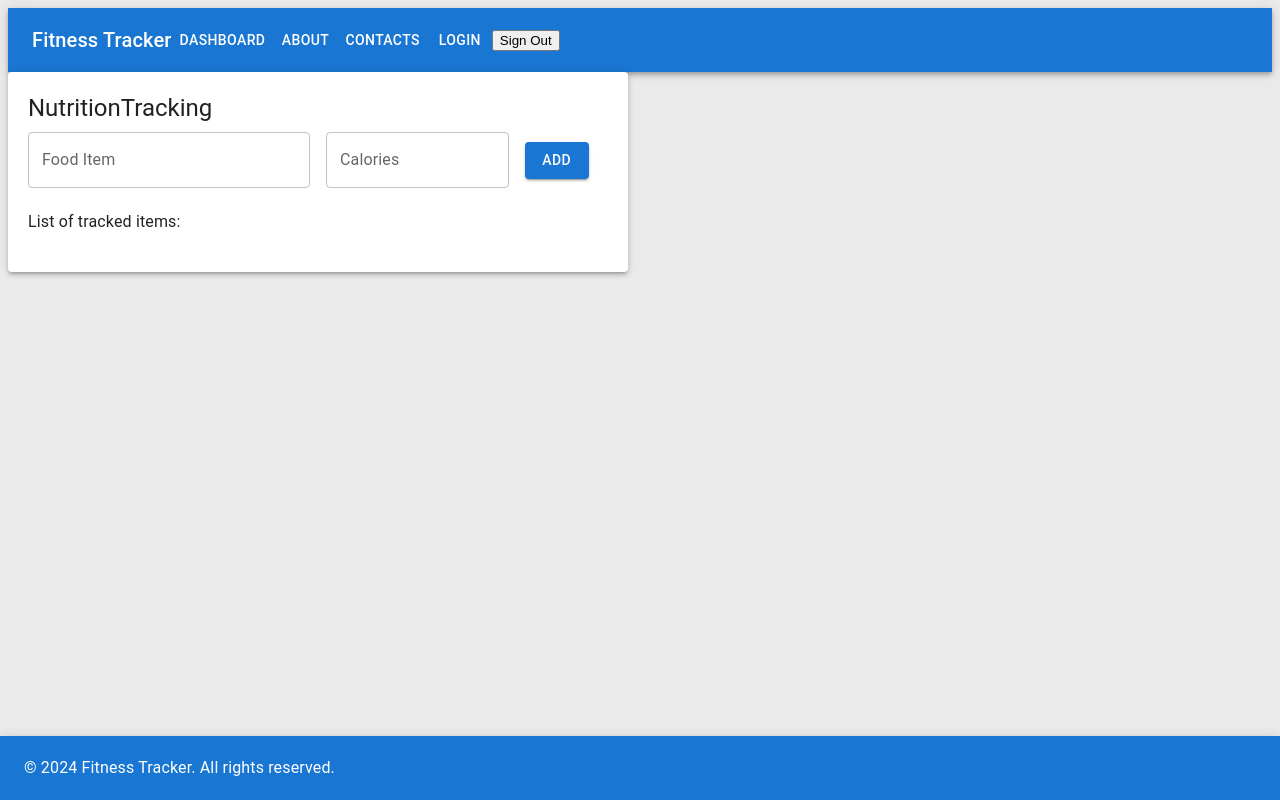
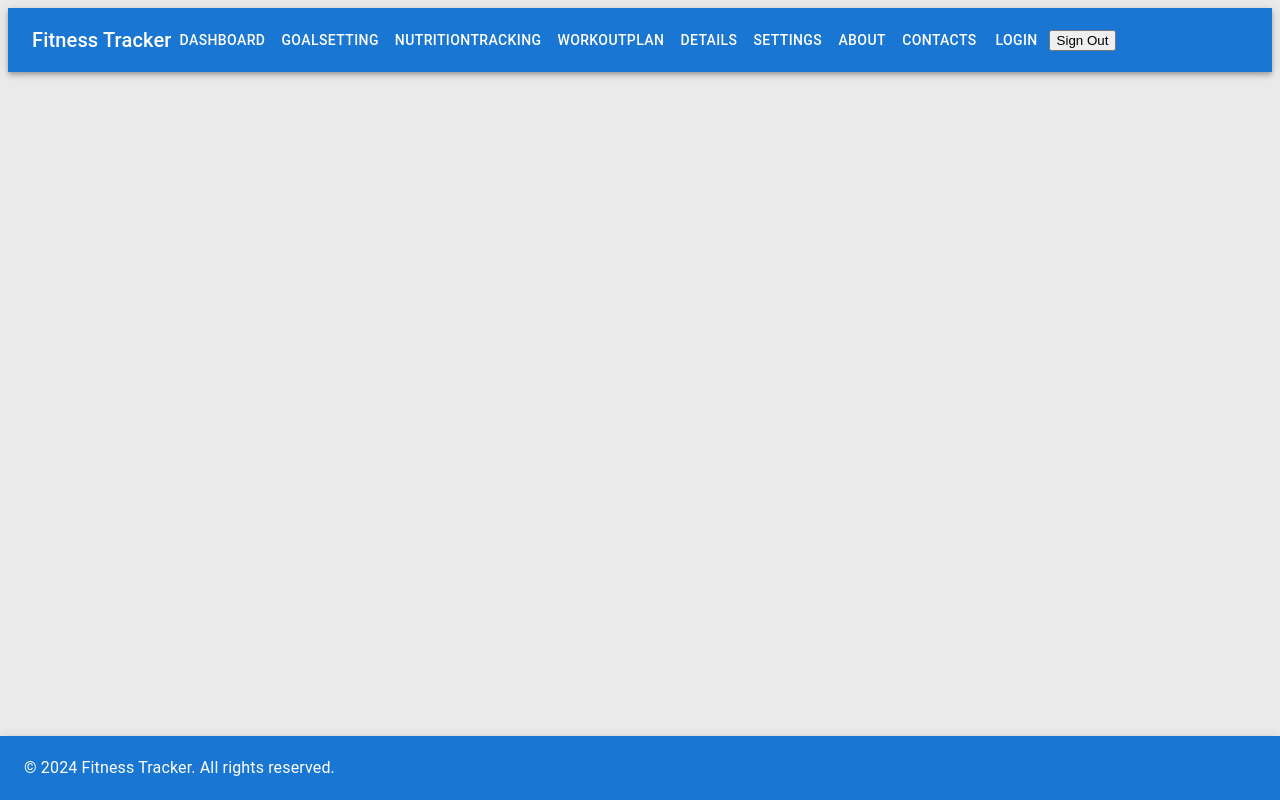
Before and after one commit to Dinah-Ngatia5/group4-fitness-tracking-app, a React (Vite) app in the folder fitness-tracking-app/: page /dashboard in a window 1280 px wide. Built offline with nearby package versions, Linux system fonts and the light colour scheme.

Commit message:
added WorkoutPlan , Settings, GoalSetting, Nutrition tracking na Details components and route in app.jsx

```diff
--- a/fitness-tracking-app/src/App.jsx
+++ b/fitness-tracking-app/src/App.jsx
@@ -8,6 +8,10 @@ import Login from './components/Pages/Auth/Login.jsx';
 import Dashboard from './components/Pages/Dashboard';
 import Register from './components/Pages/Auth/Register.jsx';
 import NutritionTracking from './components/Pages/NutritionTracking.jsx';
+import GoalSetting from './components/Pages/GoalSetting.jsx';
+import WorkoutPlan from './components/Pages/WorkoutPlan.jsx';
+import Settings from './components/Pages/Settings.jsx';
+import Details from './components/Pages/Details.jsx';
 import ProtectedRoute from './components/Routes/ProtectedRoute.jsx';
 import Footer from "./components/Footer";
 import Contacts from './components/Contacts.jsx';
@@ -27,10 +31,12 @@ function App() {
           <Route path="headers" element={<Headers />} />
 
           <Route path="/login" element={<Login />} />
-
+          <Route path="/workoutplan" element={<WorkoutPlan />} />
           <Route path="/register" element={<Register />} />
-
-          {/* <Route path="/nutrition" element={<NutritionTracking />} /> */}
+          <Route path="settings" element={<Settings />} />
+          <Route path="goalsetting" element={<GoalSetting />} />
+          <Route path="details" element={<Details />} />
+          <Route path="/nutrition" element={<NutritionTracking />} />
           <Route path="/contacts" element={<Contacts />} />
           <Route path="/about" element={<About />} />
 
--- a/fitness-tracking-app/src/components/Navbar.jsx
+++ b/fitness-tracking-app/src/components/Navbar.jsx
@@ -18,9 +18,11 @@ function Navbar() {
 
 
         <Button component={Link} to="/dashboard" color="inherit">Dashboard</Button>
-
-        {/* <Button component={Link} to="/nutrition" color="inherit">Nutrition Tracking</Button> */}
-
+        <Button component={Link} to="/goalsetting" color="inherit">GoalSetting</Button>
+        <Button component={Link} to="/nutrition" color="inherit">NutritionTracking</Button>
+        <Button component={Link} to="/workoutplan" color="inherit">WorkoutPlan</Button>
+        <Button component={Link} to="/details" color="inherit">Details</Button>
+        <Button component={Link} to="/settings" color="inherit">Settings</Button>
         <Button component={Link} to="/about" color="inherit">About</Button>
         <Button component={Link} to="/contacts" color="inherit">Contacts</Button>
         <Button component={Link} to="/login" color="inherit">Login</Button>
--- a/fitness-tracking-app/src/components/Pages/Dashboard.jsx
+++ b/fitness-tracking-app/src/components/Pages/Dashboard.jsx
@@ -1,15 +1,12 @@
 import React from 'react';
 import { Grid, Paper, Typography } from '@mui/material';
-import NutritionTracking from '../Pages/NutritionTracking'
+
 
 const Dashboard = () => {
   return (
     <Grid container spacing={3}>
       <Grid item xs={12} md={6}>
-        <Paper elevation={3} style={{ padding: 20 }}>
-          <Typography variant="h5" gutterBottom>NutritionTracking</Typography>
-          <NutritionTracking />
-        </Paper>
+
 
 
 
--- /dev/null
+++ b/fitness-tracking-app/src/components/Pages/GoalSetting.jsx
@@ -0,0 +1,9 @@
+import React from 'react'
+
+function GoalSetting() {
+  return (
+    <div>GoalSetting</div>
+  )
+}
+
+export default GoalSetting
--- a/fitness-tracking-app/src/components/Pages/NutritionTracking.jsx
+++ b/fitness-tracking-app/src/components/Pages/NutritionTracking.jsx
@@ -1,57 +1,9 @@
-import React, { useState } from 'react';
-import { Typography, TextField, Button, Grid, List, ListItem, ListItemText } from '@mui/material';
+import React from 'react'
 
-const NutritionTrack = () => {
-  const [foodItem, setFoodItem] = useState('');
-  const [calories, setCalories] = useState('');
-  const [trackedItems, setTrackedItems] = useState([]);
+function NutritionTracking() {
+  return (
+    <div>NutritionTracking</div>
+  )
+}
 
-  const handleAddItem = () => {
-    // Add the new item to the list
-    const newItem = { foodItem, calories };
-    setTrackedItems([...trackedItems, newItem]);
-
-    // Clear the input fields
-    setFoodItem('');
-    setCalories('');
-  };
-
-  return (
-    <div>
-      <Grid container spacing={2} alignItems="center">
-        <Grid item xs={12} sm={6}>
-          <TextField
-            label="Food Item"
-            fullWidth
-            value={foodItem}
-            onChange={(e) => setFoodItem(e.target.value)}
-          />
-        </Grid>
-        <Grid item xs={12} sm={4}>
-          <TextField
-            label="Calories"
-            fullWidth
-            type="number"
-            value={calories}
-            onChange={(e) => setCalories(e.target.value)}
-          />
-        </Grid>
-        <Grid item xs={12} sm={2}>
-          <Button variant="contained" onClick={handleAddItem}>Add</Button>
-        </Grid>
-      </Grid>
-      <Typography variant="subtitle1" style={{ marginTop: 20 }}>
-        List of tracked items:
-      </Typography>
-      <List>
-        {trackedItems.map((item, index) => (
-          <ListItem key={index}>
-            <ListItemText primary={item.foodItem} secondary={`${item.calories} calories`} />
-          </ListItem>
-        ))}
-      </List>
-    </div>
-  );
-};
-
-export default NutritionTrack;
+export default NutritionTracking
--- /dev/null
+++ b/fitness-tracking-app/src/components/Pages/Settings.jsx
@@ -0,0 +1,9 @@
+import React from 'react'
+
+function Settings() {
+  return (
+    <div>Settings</div>
+  )
+}
+
+export default Settings
--- /dev/null
+++ b/fitness-tracking-app/src/components/Pages/WorkoutPlan.jsx
@@ -0,0 +1,9 @@
+import React from 'react'
+
+function WorkoutPlan() {
+  return (
+    <div>WorkoutPlan</div>
+  )
+}
+
+export default WorkoutPlan
```
Also changed, not shown: fitness-tracking-app/src/components/Pages/Details.jsx (renamed from fitness-tracking-app/src/components/Pages/Detail.jsx).
